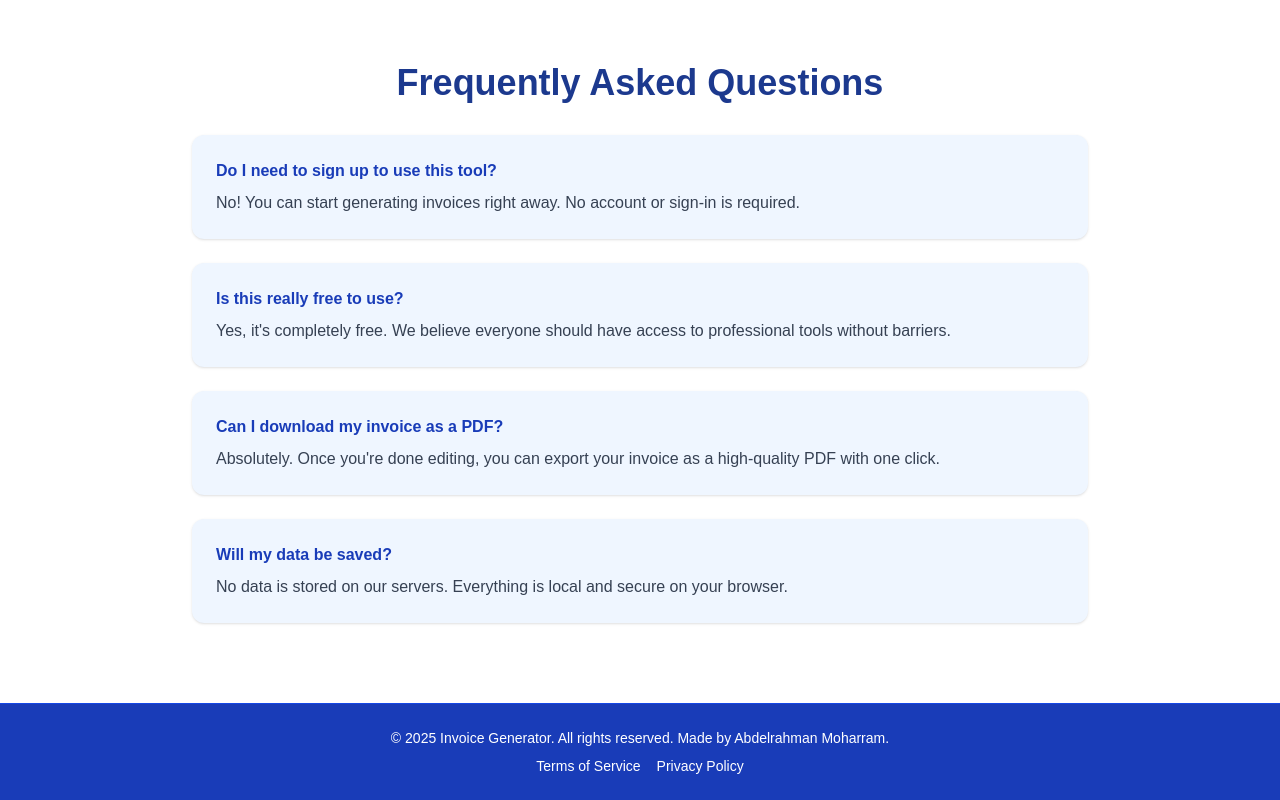
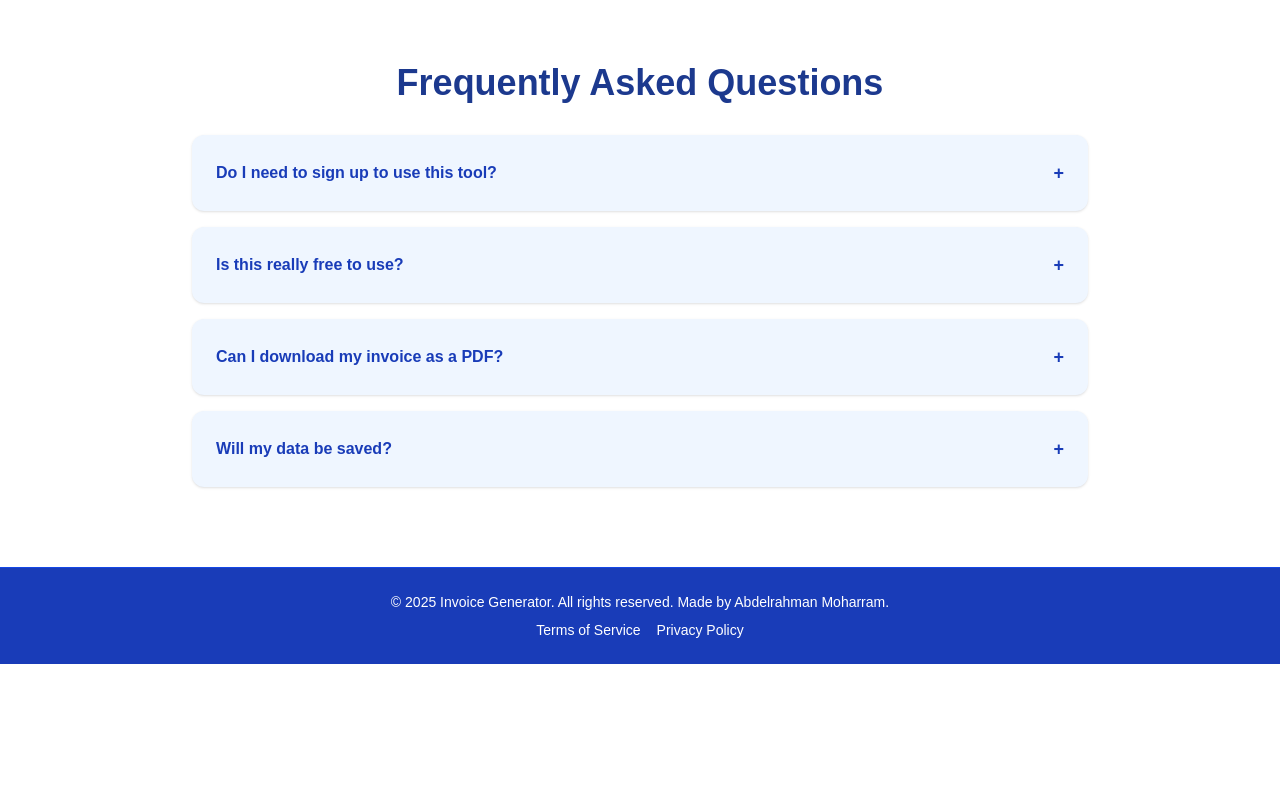
Before and after one commit to AbdelrahmanM1/invoicemaker, a Next.js app: page / in a window 1280 px wide. Shown: the part 1716-2516 px from the top of the page. After the commit the page ends 2380 px from the top, so only its background shows below. Built offline with nearby package versions, Linux system fonts and the light colour scheme.

Commit message:
Update FAQ make it better

```diff
--- a/src/app/page.tsx
+++ b/src/app/page.tsx
@@ -1,11 +1,37 @@
 "use client";
 
+import { useState } from "react";
 import Footer from "./components/footer";
 import Navbar from "./navbar";
 import Image from "next/image";
 import { motion } from "framer-motion";
 
 export default function Home() {
+  const [openIndex, setOpenIndex] = useState<number | null>(null);
+
+  const faqs = [
+    {
+      question: "Do I need to sign up to use this tool?",
+      answer:
+        "No! You can start generating invoices right away. No account or sign-in is required.",
+    },
+    {
+      question: "Is this really free to use?",
+      answer:
+        "Yes, it's completely free. We believe everyone should have access to professional tools without barriers.",
+    },
+    {
+      question: "Can I download my invoice as a PDF?",
+      answer:
+        "Absolutely. Once you're done editing, you can export your invoice as a high-quality PDF with one click.",
+    },
+    {
+      question: "Will my data be saved?",
+      answer:
+        "No data is stored on our servers. Everything is local and secure on your browser.",
+    },
+  ];
+
   return (
     <>
       <Navbar />
@@ -29,9 +55,9 @@ export default function Home() {
               whileTap={{ scale: 0.96 }}
               href="/editor"
               className="mt-8 inline-flex items-center justify-center gap-2 bg-gradient-to-r from-blue-900 to-blue-700 text-white px-8 py-3 rounded-full font-semibold text-base sm:text-lg shadow-lg hover:from-blue-800 hover:to-blue-600 transition-all duration-300"
-               >
+            >
               <span>🚀 Get Started</span>
-           </motion.a>
+            </motion.a>
           </motion.header>
         </section>
 
@@ -147,27 +173,9 @@ export default function Home() {
             className="max-w-4xl mx-auto text-center"
           >
             <h2 className="text-3xl sm:text-4xl font-bold text-blue-900 mb-8">Frequently Asked Questions</h2>
-            <div className="space-y-6 text-left">
-              {[
-                {
-                  question: "Do I need to sign up to use this tool?",
-                  answer: "No! You can start generating invoices right away. No account or sign-in is required.",
-                },
-                {
-                  question: "Is this really free to use?",
-                  answer:
-                    "Yes, it's completely free. We believe everyone should have access to professional tools without barriers.",
-                },
-                {
-                  question: "Can I download my invoice as a PDF?",
-                  answer:
-                    "Absolutely. Once you're done editing, you can export your invoice as a high-quality PDF with one click.",
-                },
-                {
-                  question: "Will my data be saved?",
-                  answer: "No data is stored on our servers. Everything is local and secure on your browser.",
-                },
-              ].map((item, i) => (
+
+            <div className="space-y-4 text-left">
+              {faqs.map((item, i) => (
                 <motion.div
                   key={i}
                   whileHover={{ scale: 1.01 }}
@@ -175,10 +183,23 @@ export default function Home() {
                   whileInView={{ opacity: 1, y: 0 }}
                   transition={{ duration: 0.4, delay: i * 0.2 }}
                   viewport={{ once: true }}
-                  className="bg-blue-50 p-6 rounded-xl shadow-sm hover:shadow-md transition text-sm sm:text-base"
+                  className="bg-blue-50 p-6 rounded-xl shadow-sm hover:shadow-md transition cursor-pointer"
+                  onClick={() => setOpenIndex(openIndex === i ? null : i)}
                 >
-                  <h4 className="font-semibold text-blue-800">{item.question}</h4>
-                  <p className="text-gray-700 mt-2">{item.answer}</p>
+                  <h4 className="font-semibold text-blue-800 flex justify-between items-center">
+                    {item.question}
+                    <span className="text-lg">{openIndex === i ? "−" : "+"}</span>
+                  </h4>
+                  {openIndex === i && (
+                    <motion.p
+                      initial={{ height: 0, opacity: 0 }}
+                      animate={{ height: "auto", opacity: 1 }}
+                      transition={{ duration: 0.3 }}
+                      className="text-gray-700 mt-3 text-sm sm:text-base"
+                    >
+                      {item.answer}
+                    </motion.p>
+                  )}
                 </motion.div>
               ))}
             </div>
```
